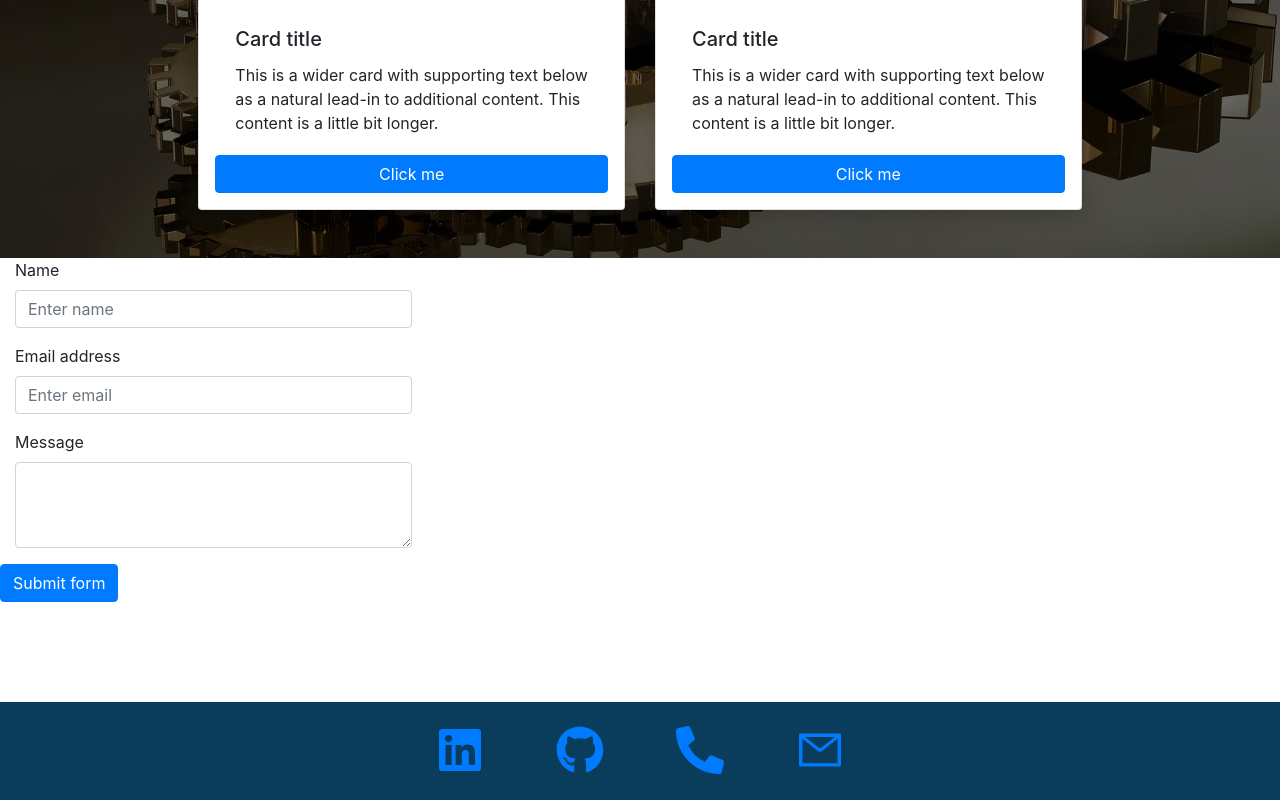
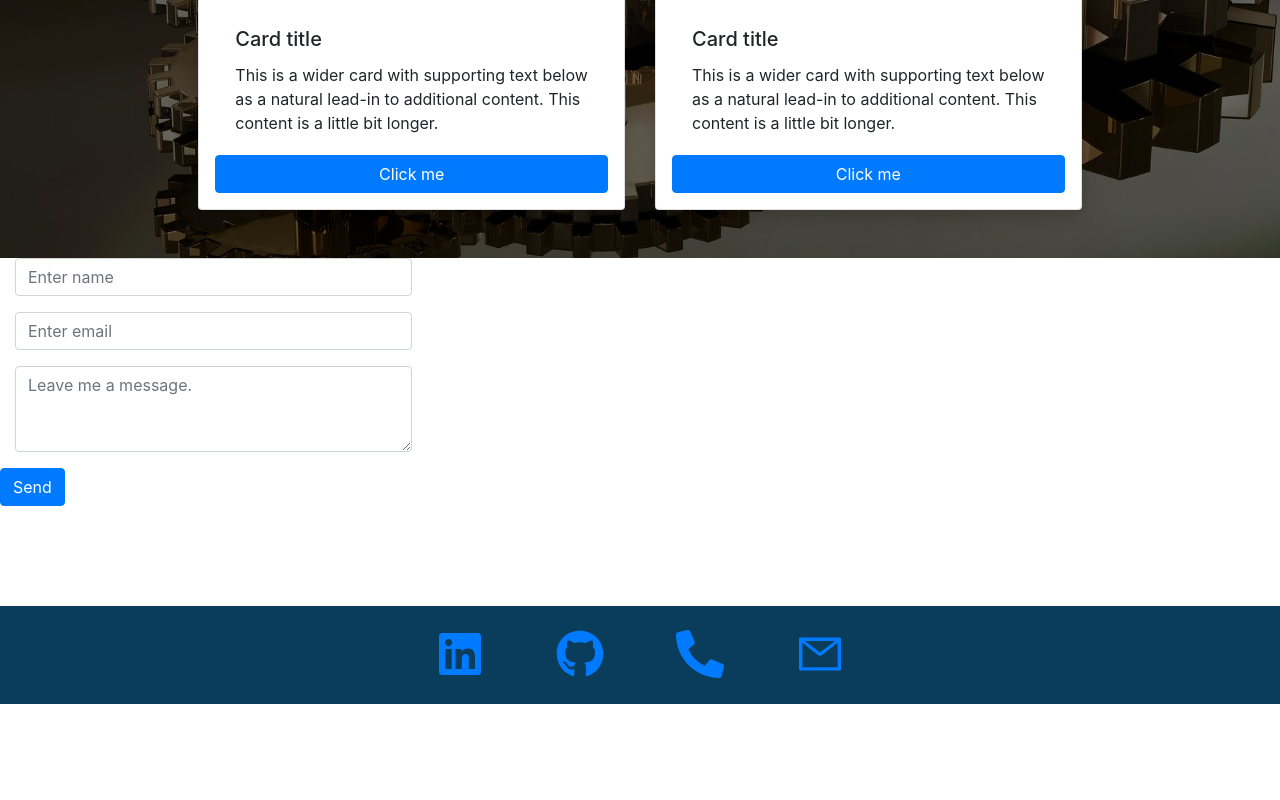
Before and after one commit to JDMartinez1531/React-Portfolio, a React (Create React App) app: page / in a window 1280 px wide. Shown: the part 2892-3692 px from the top of the page. After the commit the page ends 3596 px from the top, so only its background shows below. Built offline with nearby package versions, Linux system fonts and the light colour scheme.

Commit message:
document form issue

```diff
--- a/package.json
+++ b/package.json
@@ -6,6 +6,7 @@
     "@testing-library/jest-dom": "^4.2.4",
     "@testing-library/react": "^9.5.0",
     "@testing-library/user-event": "^7.2.1",
+    "axios": "^0.19.2",
     "bootstrap": "^4.5.2",
     "dotenv": "^8.2.0",
     "i": "^0.3.6",
--- a/src/components/Contact/index.jsx
+++ b/src/components/Contact/index.jsx
@@ -1,42 +1,83 @@
 import React, { useState } from "react";
+import axios from "axios";
 import Form from "react-bootstrap/Form";
 import Col from "react-bootstrap/Col";
 import Button from "react-bootstrap/Button";
 
 function Contact() {
 	const [validated, setValidated] = useState(false);
+	const [serverState, setServerState] = useState({
+		submitting: false,
+		status: null,
+	});
+
+	const handleServerResponse = (ok, msg, form) => {
+		setServerState({
+			submitting: false,
+			status: { ok, msg },
+		});
+		if (ok) {
+			form.reset();
+		}
+	};
 
 	const handleSubmit = (event) => {
-		const form = event.currentTarget;
+		const form = event.target;
 		if (form.checkValidity() === false) {
 			event.preventDefault();
 			event.stopPropagation();
 		}
-
+		event.preventDefault();
 		setValidated(true);
+		setServerState({ submitting: true });
+		axios({
+			method: "post",
+			url: "https://formspree.io/xrgyzgnj",
+			data: new FormData(form),
+		})
+			.then((r) => {
+				handleServerResponse(true, "Thanks!", form);
+			})
+			.catch((r) => {
+				handleServerResponse(false, r.response.data.error, form);
+			});
 	};
 
 	return (
 		<Form noValidate validated={validated} onSubmit={handleSubmit}>
-
 			<Form.Group as={Col} md="4" controlId="validationCustom01">
-					<Form.Label>Name</Form.Label>
 				<Form.Control required type="text" placeholder="Enter name" />
 				<Form.Control.Feedback>Accepted</Form.Control.Feedback>
+				<Form.Control.Feedback type="invalid">
+					Please enter name.
+				</Form.Control.Feedback>
 			</Form.Group>
 			<Form.Group as={Col} md="4" controlId="validationCustom02">
-					<Form.Label>Email address</Form.Label>
-					<Form.Control type="email" placeholder="Enter email" />
+				<Form.Control required type="email" placeholder="Enter email" />
 				<Form.Control.Feedback>Accepted</Form.Control.Feedback>
+				<Form.Control.Feedback type="invalid">
+					Please enter email.
+				</Form.Control.Feedback>
 			</Form.Group>
 			<Form.Group as={Col} md="4" controlId="validationCustomUsername">
-					<Form.Label>Message</Form.Label>
-					<Form.Control as="textarea" rows="3" />
+				<Form.Control
+					required
+					placeholder="Leave me a message."
+					as="textarea"
+					rows="3"
+				/>
 				<Form.Control.Feedback type="invalid">
-						Please choose a username.
+					Please don't send blank messages.
 				</Form.Control.Feedback>
 			</Form.Group>
-			<Button type="submit">Submit form</Button>
+			<Button type="submit" disabled={serverState.submitting}>
+				Send
+			</Button>
+			{serverState.status && (
+				<p className={!serverState.status.ok ? "errorMsg" : ""}>
+					{serverState.status.msg}
+				</p>
+			)}
 		</Form>
 	);
 }
```
Also changed, not shown: 2 other files (tests, documents, lock files or other folders). Lines whose indentation alone changed are shown as unchanged.
